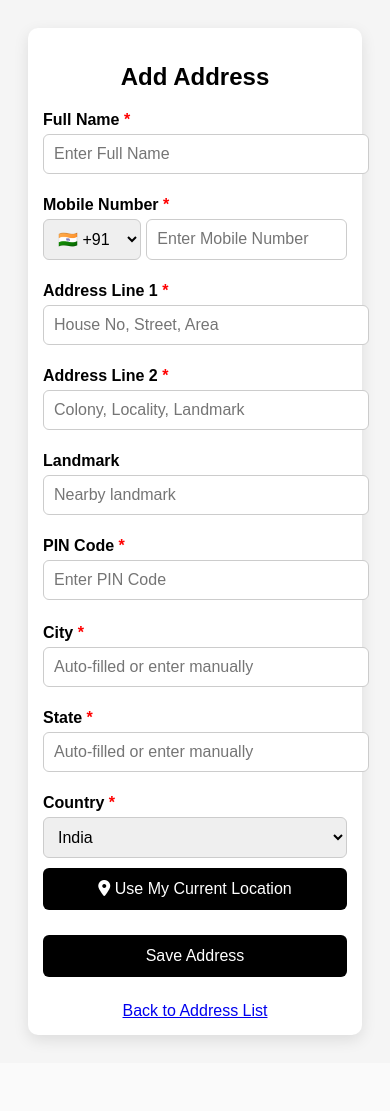
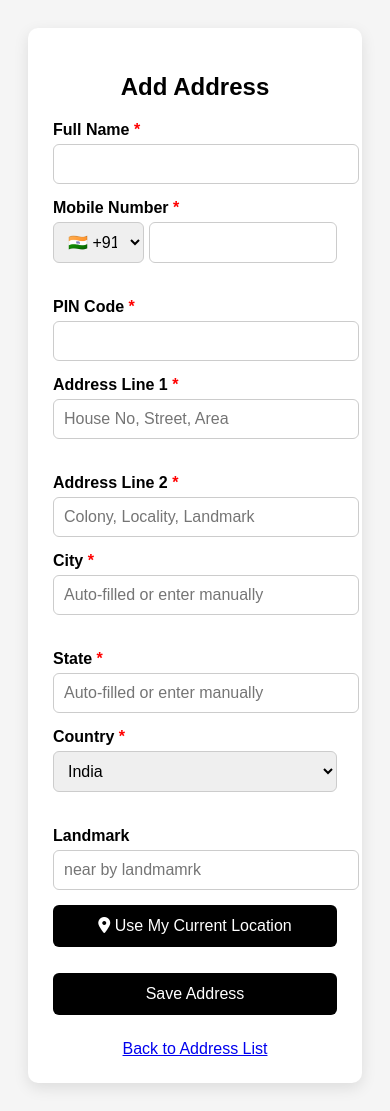
Before and after one commit to TechnoForestInnovations/ECommerce, a Django app: page / in a window 390 px wide. Before the commit the page ends 1044 px from the top, so only its background shows below. Run offline with Django 5.2, Linux system fonts and the light colour scheme; a user stored in the database is signed in.

Commit message:
Refactor address form for better layout and responsiveness
Updated the address form layout and improved styling for better responsiveness. Enhanced mobile usability by adjusting input fields and adding auto-fill functionality for city and state based on PIN code.

```diff
--- a/address_management/signup/signup/base/templates/orders/add_address.html
+++ b/address_management/signup/signup/base/templates/orders/add_address.html
@@ -6,21 +6,31 @@
 <meta name="viewport" content="width=device-width, initial-scale=1.0">
 <title>{% if address %}Edit Address{% else %}Add Address{% endif %}</title>
 <link rel="stylesheet" href="https://cdnjs.cloudflare.com/ajax/libs/font-awesome/6.4.0/css/all.min.css">
+
 <style>
 body { font-family: Arial, sans-serif; background:#f5f5f5; padding:20px; }
-.container { max-width:600px; margin:auto; background:#fff; padding:25px; border-radius:10px; box-shadow:0 5px 15px rgba(0,0,0,0.1); }
+.container { max-width:800px; margin:auto; background:#fff; padding:25px; border-radius:10px; box-shadow:0 5px 15px rgba(0,0,0,0.1); }
 h2 { text-align:center; margin-bottom:20px; color:#000; }
-label { display:block; margin:12px 0 5px; font-weight:600; }
+label { display:block; margin-bottom:5px; font-weight:600; }
 .required { color:red; }
-input, select { width:100%; padding:10px; margin-bottom:10px; border-radius:6px; border:1px solid #ccc; font-size:1rem; }
+.row { display:flex; gap:20px; flex-wrap:wrap; }
+.col { flex:1; min-width:48%; }
+
+input, select { width:100%; padding:10px; margin-bottom:15px; border-radius:6px; border:1px solid #ccc; font-size:1rem; }
+.phone-input { display:flex; gap:5px; }
+.phone-input select { width:35%; }
+.phone-input input { width:65%; }
+
 button, .location-btn { width:100%; padding:12px; border:none; border-radius:6px; background:#000; color:#fff; font-size:1rem; cursor:pointer; margin-bottom:10px; }
 button:hover, .location-btn:hover { background:#333; }
-.phone-input { display:flex; gap:5px; }
-.phone-input select { width:30%; }
-.phone-input input { width:70%; }
-#location-status, #pin-status { font-size:0.9rem; color:#444; margin-bottom:10px; }
+
 .back-link { display:block; margin-top:15px; text-align:center; }
-@media(max-width:500px){ .container { padding:15px; } .phone-input select{ width:35%; } .phone-input input{ width:65%; } }
+
+/* Mobile Responsive */
+@media(max-width:600px){
+  .row { flex-direction:column; }
+  .col { min-width:100%; }
+}
 </style>
 </head>
 <body>
@@ -37,127 +47,113 @@ button:hover, .location-btn:hover { background:#333; }
 <form method="POST">
 {% csrf_token %}
 
-<label for="fullname">Full Name <span class="required">*</span></label>
-<input type="text" id="fullname" name="fullname" placeholder="Enter Full Name" value="{{ address.fullname|default:'' }}" required>
+<!-- Full Width -->
+<label>Full Name <span class="required">*</span></label>
+<input type="text" name="fullname" value="{{ address.fullname|default:'' }}" required>
 
-<label for="mobile">Mobile Number <span class="required">*</span></label>
+<!-- Row 1 -->
+<div class="row">
+  <div class="col">
+    <label>Mobile Number <span class="required">*</span></label>
     <div class="phone-input">
-  <select id="country-code" name="country_code" required>
+      <select name="country_code" required>
         <option value="+91" selected>🇮🇳 +91</option>
         <option value="+1">🇺🇸 +1</option>
         <option value="+44">🇬🇧 +44</option>
         <option value="+61">🇦🇺 +61</option>
-    <option value="+971">🇦🇪 +971</option>
-     <option value="+1">🇺🇸 USA +1</option>
-  <option value="+44">🇬🇧 UK +44</option>
-   <option value="+81">🇯🇵 +81</option>
-  <option value="+49">🇩🇪 +49</option>
-  <option value="+33">🇫🇷 +33</option>
-  <option value="+39">🇮🇹 +39</option>
-  <option value="+7">🇷🇺 +7</option>
-  <option value="+971">🇦🇪 +971</option>
-  <option value="+27">🇿🇦 +27</option>
-  <option value="+55">🇧🇷 +55</option>
-  <option value="+86">🇨🇳 +86</option>
-  <option value="+34">🇪🇸 +34</option>
-  <option value="+64">🇳🇿 +64</option>
-  <option value="+60">🇲🇾 +60</option>
-  <option value="+65">🇸🇬 +65</option>
-  <option value="+82">🇰🇷 +82</option>
-  <option value="+46">🇸🇪 +46</option>
-  <option value="+358">🇫🇮 +358</option>
       </select>
-  <input type="tel" id="mobile" name="mobile" placeholder="Enter Mobile Number" value="{{ address.mobile|default:'' }}" required>
+      <input type="tel" name="mobile" value="{{ address.mobile|default:'' }}" required>
+    </div>
+  </div>
+  <div class="col">
+    <label>PIN Code <span class="required">*</span></label>
+    <input type="text" id="pincode" name="pincode" maxlength="6" value="{{ address.pincode|default:'' }}" required>
+  </div>
 </div>
 
-<label for="address1">Address Line 1 <span class="required">*</span></label>
+<!-- Row 2 -->
+<div class="row">
+  <div class="col">
+    <label>Address Line 1 <span class="required">*</span></label>
     <input type="text" id="address1" name="address1" placeholder="House No, Street, Area" value="{{ address.address1|default:'' }}" required>
+  </div>
+  <div class="col">
+    <label>Address Line 2 <span class="required">*</span></label>
+    <input type="text" id="address2" name="address2"placeholder="Colony, Locality, Landmark " value="{{ address.address2|default:'' }}" required>
+  </div>
+</div>
 
-<label for="address2">Address Line 2 <span class="required">*</span></label>
-<input type="text" id="address2" name="address2" placeholder="Colony, Locality, Landmark" value="{{ address.address2|default:'' }}" required>
+<!-- Row 3 -->
+<div class="row">
+  <div class="col">
+    <label>City <span class="required">*</span></label>
+    <input type="text" id="city" name="city"placeholder="Auto-filled or enter manually" value="{{ address.city|default:'' }}" required>
+  </div>
+  <div class="col">
+    <label>State <span class="required">*</span></label>
+    <input type="text" id="state" name="state"placeholder="Auto-filled or enter manually" value="{{ address.state|default:'' }}" required>
+  </div>
+</div>
 
-<label for="landmark">Landmark</label>
-<input type="text" id="landmark" name="landmark" placeholder="Nearby landmark" value="{{ address.landmark|default:'' }}">
+<!-- Row 4 -->
+<div class="row">
+  <div class="col">
+    <label>Country <span class="required">*</span></label>
+    <select id="country" name="country" required>
+      <option value="India" selected>India</option>
+      <option value="United States">United States</option>
+      <option value="United Kingdom">United Kingdom</option>
+      <option value="Australia">Australia</option>
+      <option value="United Arab Emirates">United Arab Emirates</option>
+    </select>
+  </div>
+  <div class="col">
+    <label>Landmark</label>
+    <input type="text" id="landmark" name="landmark" placeholder="near by landmamrk"value="{{ address.landmark|default:'' }}">
+  </div>
+</div>
 
-<label for="pincode">PIN Code <span class="required">*</span></label>
-<input type="text" id="pincode" name="pincode" placeholder="Enter PIN Code" value="{{ address.pincode|default:'' }}" maxlength="6" required>
-<p id="pin-status"></p>
-
-<label for="city">City <span class="required">*</span></label>
-<input type="text" id="city" name="city" placeholder="Auto-filled or enter manually" value="{{ address.city|default:'' }}" required>
-
-<label for="state">State <span class="required">*</span></label>
-<input type="text" id="state" name="state" placeholder="Auto-filled or enter manually" value="{{ address.state|default:'' }}" required>
-
-<label for="country">Country <span class="required">*</span></label>
-<select id="country" name="country" required>
-  <option value="">Select Country</option>
-  <option value="India" selected>India </option>
-  <option value="United States">United States </option>
-  <option value="United Kingdom">United Kingdom </option>
-  <option value="Australia">Australia </option>
-  <option value="United Arab Emirates">United Arab Emirates 🇦🇪</option>
-
-
-</select>
-
+<!-- Location Button & Submit -->
 <button type="button" class="location-btn" onclick="getLocation()"><i class="fa-solid fa-location-dot"></i> Use My Current Location</button>
 <p id="location-status"></p>
 
 <button type="submit">{% if address %}Update Address{% else %}Save Address{% endif %}</button>
+
 </form>
 
 <a href="{% url 'base:address_list' %}" class="back-link">Back to Address List</a>
 </div>
 
+
 <script>
-// 🔹 Auto-fill City/State from Indian Pincode
-const pinInput = document.getElementById("pincode");
-pinInput.addEventListener("input", async () => {
-  const pin = pinInput.value.trim();
-  if(pin.length === 6 && /^[0-9]+$/.test(pin)){
-    try{
+// Auto-fill City/State using Pincode (India)
+document.getElementById("pincode").addEventListener("input", async function() {
+  const pin = this.value;
+  if(pin.length === 6){
     const res = await fetch(`https://api.postalpincode.in/pincode/${pin}`);
     const data = await res.json();
-      if(data[0].Status==="Success"){
+    if(data[0].Status === "Success"){
       document.getElementById("city").value = data[0].PostOffice[0].District;
       document.getElementById("state").value = data[0].PostOffice[0].State;
     }
-    } catch(err){ console.log(err); }
   }
 });
 
-// 🔹 Current Location Autofill
+// Fetch Location & Autofill
 async function getLocation(){
   const status = document.getElementById("location-status");
   if(navigator.geolocation){
     navigator.geolocation.getCurrentPosition(async (pos)=>{
       const {latitude: lat, longitude: lon} = pos.coords;
       status.textContent = "Fetching location...";
-      try{
       const res = await fetch(`https://nominatim.openstreetmap.org/reverse?format=jsonv2&lat=${lat}&lon=${lon}`);
       const data = await res.json();
-
       document.getElementById("address1").value = data.address.house_number || data.address.road || "";
       document.getElementById("address2").value = data.address.suburb || data.address.neighbourhood || "";
-
-        const cityName = data.address.city || data.address.town || data.address.village || data.address.county || "";
-        document.getElementById("city").value = cityName;
+      document.getElementById("city").value = data.address.city || data.address.town || "";
       document.getElementById("state").value = data.address.state || "";
       document.getElementById("pincode").value = data.address.postcode || "";
-
-        const country = data.address.country;
-        const countrySelect = document.getElementById("country");
-        Array.from(countrySelect.options).forEach(option => {
-          if(option.value.toLowerCase() === country.toLowerCase()){
-            option.selected = true;
-          }
-        });
-
       status.textContent = "Location filled!";
-      } catch(err){
-        status.textContent = "Error fetching location data.";
-      }
     });
   } else {
     status.textContent = "Geolocation not supported.";
```
Lines whose indentation alone changed are shown as unchanged.
